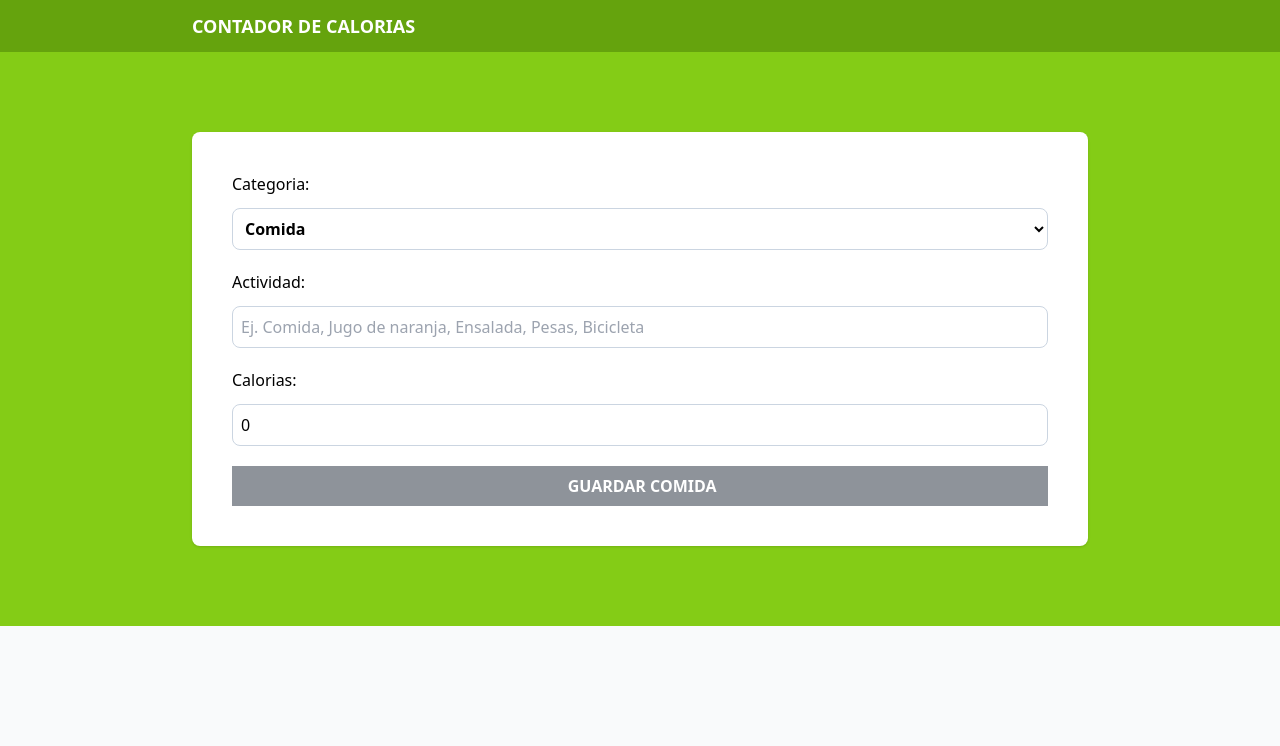
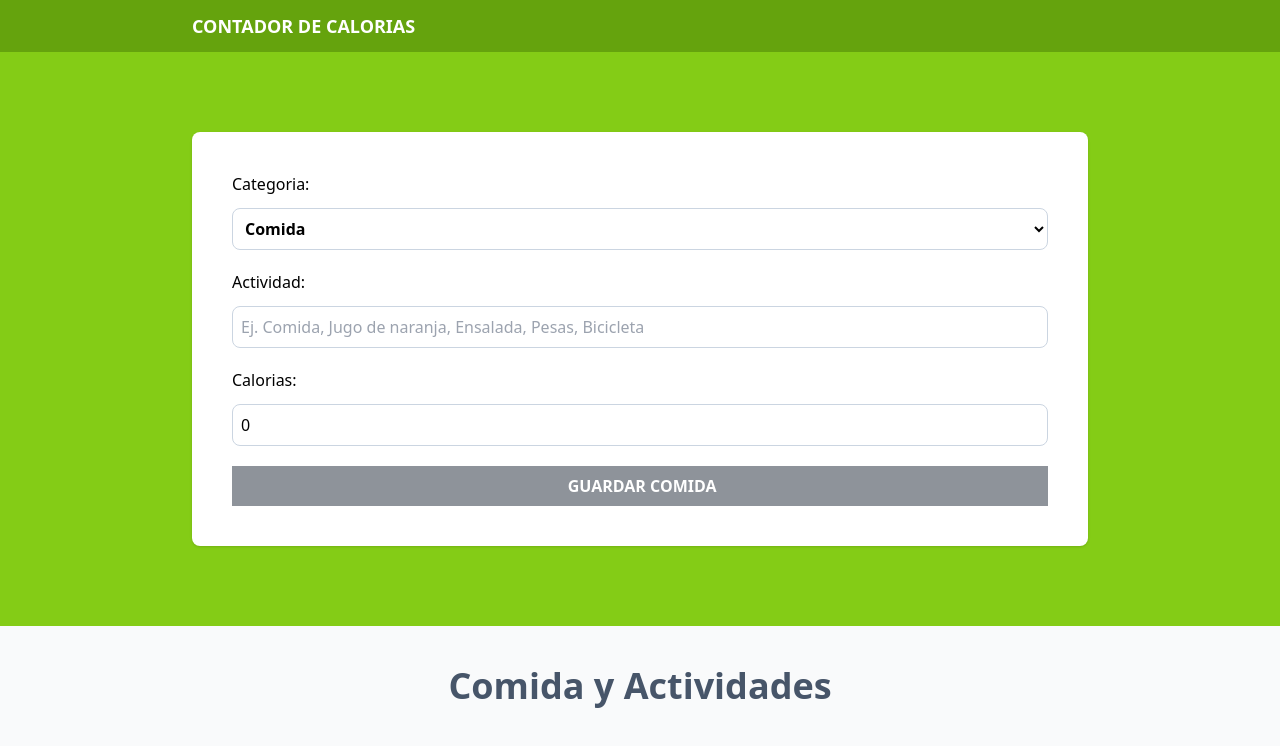
Before and after one commit to IsaacCuautle/calorie-tracker, a React (Vite) app: page / in a window 1280 px wide. Shown: the top 746 px of the page. Built offline with nearby package versions, Linux system fonts and the light colour scheme.

Commit message:
Informacion al listado de actividades

```diff
--- a/package.json
+++ b/package.json
@@ -14,12 +14,14 @@
     "postcss": "^8.4.49",
     "react": "^18.3.1",
     "react-dom": "^18.3.1",
-    "tailwindcss": "^3.4.17"
+    "tailwindcss": "^3.4.17",
+    "uuid": "^11.0.5"
   },
   "devDependencies": {
     "@eslint/js": "^9.17.0",
     "@types/react": "^18.3.18",
     "@types/react-dom": "^18.3.5",
+    "@types/uuid": "^10.0.0",
     "@vitejs/plugin-react-swc": "^3.5.0",
     "eslint": "^9.17.0",
     "eslint-plugin-react-hooks": "^5.0.0",
--- a/src/App.tsx
+++ b/src/App.tsx
@@ -1,11 +1,15 @@
 import Form from "./components/Form"
 import { useReducer } from "react"
-import { activityReducer, initialState } from "./reducers/ActivityReducer"
+import { activityReducer, initialState } from "./reducers/activityReducer"
+import ActivityList from "./components/ActivityList";
 
 function App() {
 
 
   const [ state, dispatch ] = useReducer( activityReducer, initialState);
+
+  console.log(state);
+
 
   return (
     <>
@@ -34,6 +38,18 @@
           />
         </div>
       </section>
+
+      <section
+        className="
+          p-10
+          mx-auto
+          max-w-4xl
+        "
+      >
+        <ActivityList
+          activities = { state.activities }
+        />
+      </section>
     </>
   )
 }
--- /dev/null
+++ b/src/components/ActivityList.tsx
@@ -0,0 +1,53 @@
+import { useMemo } from "react"
+
+import { Activity } from "../types"
+import { categories } from "../data/categories"
+
+
+type ActivityListProps = {
+    activities : Activity[]
+}
+
+export default function ActivityList({activities} : ActivityListProps) {
+
+    const categoryName = useMemo( () => (category : Activity['category']) => categories.map( ( cat ) => cat.id === category ? cat.name : '')
+    , [activities])
+
+    return (
+        <>
+
+            <h2 className="text-4xl font-bold text-slate-600 text-center">
+                Comida y Actividades
+            </h2>
+
+
+            {
+                // Itera sobre cada actividad
+                activities.map( activity => (
+
+                <div key={ activity.id } className="px-5 py-10 bg-white mt-5 flex justify-between" >
+
+                    { /* Informacion de la actividad*/ }
+                    <div className="space-y-2 relative">
+                        <p className = {`absolute -top-8 -left-8 px-10 py-2 text-white uppercase font-bold  ${activity.category === 1 ? 'bg-lime-500' : 'bg-orange-500' }`}>
+                            { categoryName(+activity.category) }
+                        </p>
+                        <p className=" text-2xl font-bold pt-5">{activity.name}</p>
+                        <p className="font-black text-4xl text-lime-500">
+                            {activity.calories} {''}
+                            <span></span>
+                        </p>
+                    </div>
+
+                    { /* Acciones para la actividad */}
+                    <div>
+
+                    </div>
+
+                </div>
+            ))
+            }
+
+        </>
+    )
+}
--- a/src/components/Form.tsx
+++ b/src/components/Form.tsx
@@ -1,19 +1,24 @@
 import { useState, ChangeEvent, FormEvent, Dispatch } from "react"
+import { v4 as uuidv4 } from "uuid"
+
 import { categories } from "../data/categories"
 import { Activity } from "../types"
-import { ActivityActions } from "../reducers/ActivityReducer"
+import { ActivityActions } from "../reducers/activityReducer"
 
 type FormProps = {
     dispatch : Dispatch<ActivityActions>
 }
 
+const initialState : Activity = {
+    id: uuidv4(),
+    category: 1,
+    name: '',
+    calories: 0
+}
+
 export default function Form({dispatch} : FormProps) {
 
-    const [activity, setActivity] = useState<Activity>({
-        category: 1,
-        name: '',
-        calories: 0
-    })
+    const [activity, setActivity] = useState<Activity>(initialState);
 
     const handleChange = ( e : ChangeEvent<HTMLSelectElement> | ChangeEvent<HTMLInputElement> ) => {
 
@@ -39,12 +44,17 @@
 
     }
 
-    // Guarda el formulario
+    //* Guarda el formulario
     const handleSubmit = ( e : FormEvent<HTMLElement> ) => {
+
         e.preventDefault();
 
-        dispatch({type: 'save activity' , payload : {newActivity: activity}})
+        dispatch({type: 'save activity' , payload : {newActivity: activity}});
 
+        setActivity({
+            ...initialState,
+            id: uuidv4()
+        });
     }
 
     return(
--- a/src/types/index.ts
+++ b/src/types/index.ts
@@ -4,6 +4,7 @@
 }
 
 export type Activity = {
+    id : string
     category : number
     name : string
     calories : number
```
Also changed, not shown: 1 other file (tests, documents, lock files or other folders).
